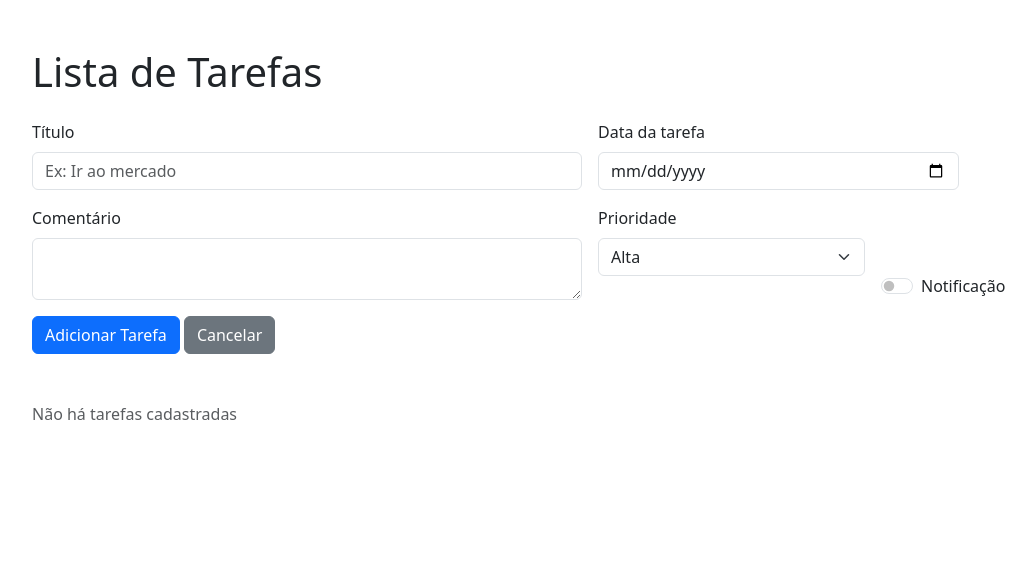
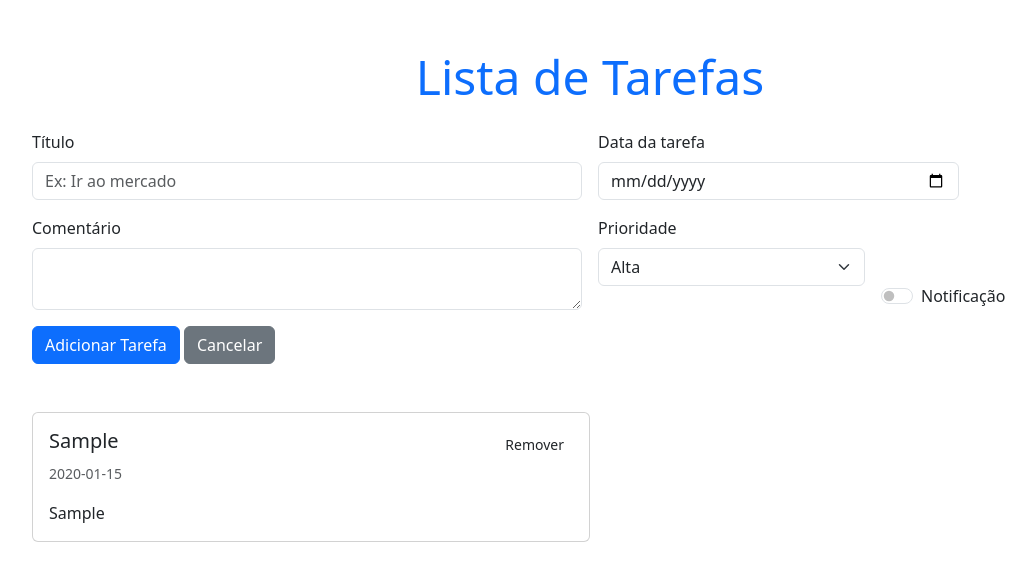
Before and after one commit to Diogo-Almeida-Costa/MiniProjetoDesenvolvimentoWeb3, a plain HTML site: page index.html in a window 1280 px wide. Both pictures are taken after typing "Sample", "2020-01-15", "Sample" into the empty fields and a click on the button "Adicionar Tarefa". Shown: the whole page, without its empty margins (50-1086 px from the left). Drawn offline with nearby package versions, Linux system fonts and the light colour scheme.

Commit message:
Adicionar e remover implementados

```diff
--- a/index.html
+++ b/index.html
@@ -11,9 +11,9 @@
     <script src="script.js" defer></script>
 
     <div class="container my-5">
-        <h1 class="mb-4"> Lista de Tarefas </h1>
+        <h1 class="mb-4 display-5 text-center text-primary"> Lista de Tarefas </h1>
 
-        <form id="task-form" class="row g-3">
+        <form id="task-form" class="row g-3 mb-4">
             <div class="col-md-6">
                 <label for="title" class="form-label">Título</label>
                 <input type="text" id="title" class="form-control" placeholder="Ex: Ir ao mercado">
@@ -52,7 +52,7 @@
         </form>
 
         <div id="task-list" class="mt-5">
-            <p class="text-muted"> Não há tarefas cadastradas </p>
+            <p id="empty-message" class="text-muted"> Não há tarefas cadastradas </p>
         </div>
 
     </div>
--- a/script.js
+++ b/script.js
@@ -2,25 +2,84 @@ document.addEventListener('DOMContentLoaded',
     () =>
     {
         const form = document.getElementById('task-form');
+        const listarElementos = document.getElementById('task-list');
+        const mensagemVazia = document.getElementById('empty-message');
+        let tarefas = [];
 
         form.addEventListener('submit',
             (e) =>
             {
                 e.preventDefault();
 
-                const task = {
+                const tarefa = {
+                    id: Date.now(),
                     title: document.getElementById('title').value,
                     date: document.getElementById('date').value,
                     comment: document.getElementById('comment').value,
                     priority: document.getElementById('priority').value,
                     notify: document.getElementById('notify').checked,
-                    createdAt: new Date().toISOString()
                 };
 
-                console.log('Tarefa cadastrada: ', task);
+                console.log('Tarefa cadastrada: ', tarefa);
+
+                tarefas.push(tarefa);
+
+                carregarTarefas();
 
                 form.reset();
             }
         );
+
+        function carregarTarefas()
+        {
+            listarElementos.innerHTML = '';
+
+            if(tarefas.length === 0)
+            {
+                mensagemVazia.style.display = 'block';
+                return;
+            }
+
+            mensagemVazia.style.display = 'none';
+
+            tarefas.forEach(tarefa =>
+            {
+                const col = document.createElement('div');
+                col.className = 'col-12 col-md-6';
+
+                const card = document.createElement('div');
+                card.className = 'card border-${tarefa.priority} mb-3';
+
+                const body = document.createElement('div');
+                body.className = 'card-body d-flex justify-content-between align-items-start';
+
+                const info = document.createElement('div');
+                info.innerHTML = `
+                    <h5 class="card-title text-${tarefa.priority}"> ${tarefa.title} </h5>
+                    <p class="card-text"><small class="text-muted"> ${tarefa.date || 'Sem data'} </small></p>
+                    <p class="card-text"> ${tarefa.comment || ''} </p>
+                `;
+
+                const btnDiv = document.createElement('div');
+                btnDiv.className = 'd-flex flex-column gap-2';
+                const btnDelete = document.createElement('button');
+                btnDelete.className = 'btn btn-outline-danget btn-sm';
+                btnDelete.textContent = 'Remover';
+                btnDelete.addEventListener('click', () => removerTarefa(tarefa.id));
+
+                btnDiv.appendChild(btnDelete);
+                body.append(info, btnDiv);
+                card.appendChild(body);
+                col.appendChild(card);
+                listarElementos.appendChild(col);
+            }
+            );
+        }
+
+        function removerTarefa(id)
+        {
+            tarefas = tarefas.filter(t => t.id !== id);
+            carregarTarefas();
+        }
     }
 );
```
